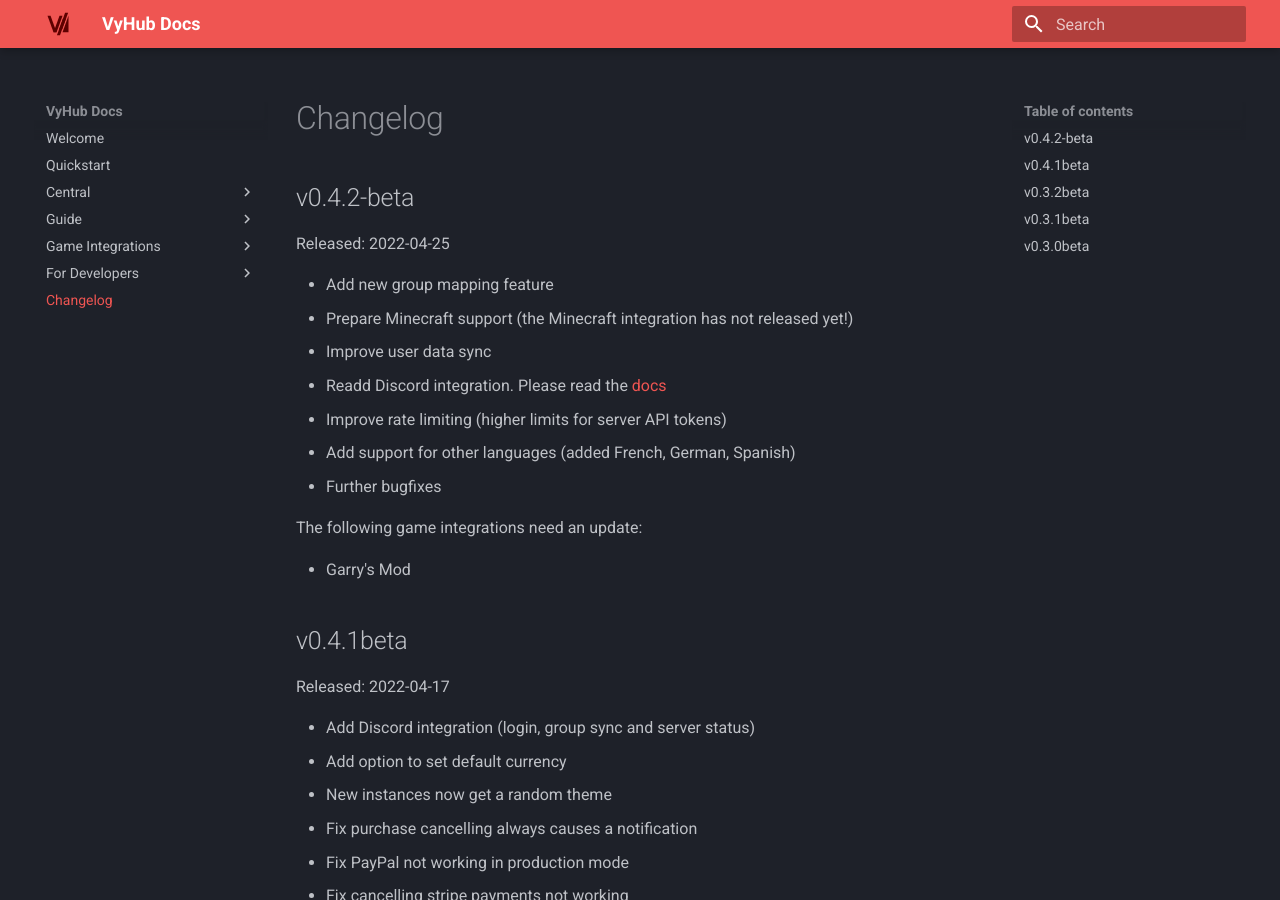
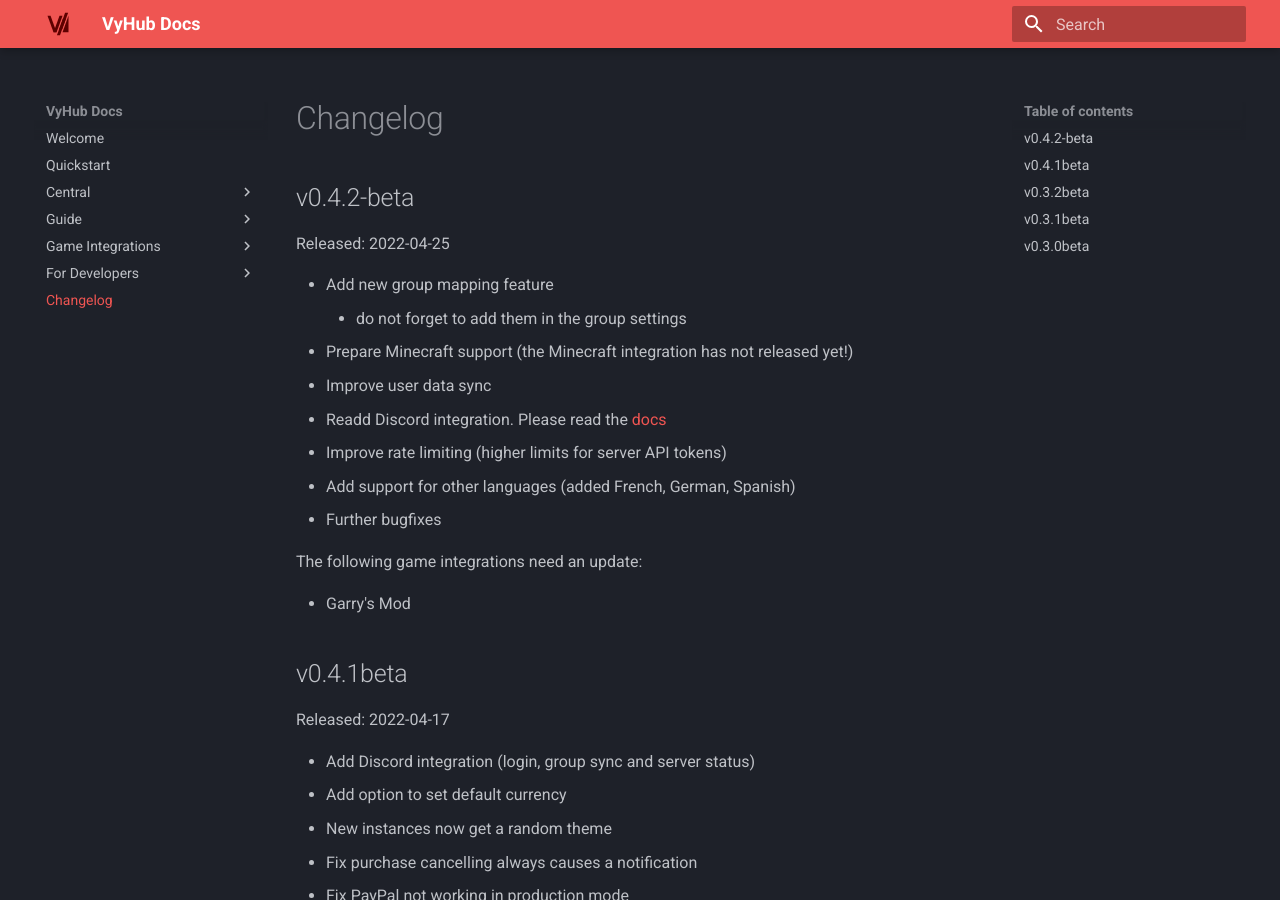
Before and after one commit to nyx-project/vyhub-documentation, an MkDocs documentation site: the page built from docs/changelog.md, in a window 1280 px wide and 900 px high. Built offline with MkDocs 1.6.1 and Material for MkDocs 9.7.7, drawn with Linux system fonts in a browser that asks for light colours; the version menu is left out.

Commit message:
Add hint for new group mappings

```diff
--- a/docs/changelog.md
+++ b/docs/changelog.md
@@ -4,6 +4,7 @@
 Released: 2022-04-25
 
 - Add new group mapping feature
+    - do not forget to add them in the group settings
 - Prepare Minecraft support (the Minecraft integration has not released yet!)
 - Improve user data sync
 - Readd Discord integration. Please read the [docs](game/discord.md)
```
